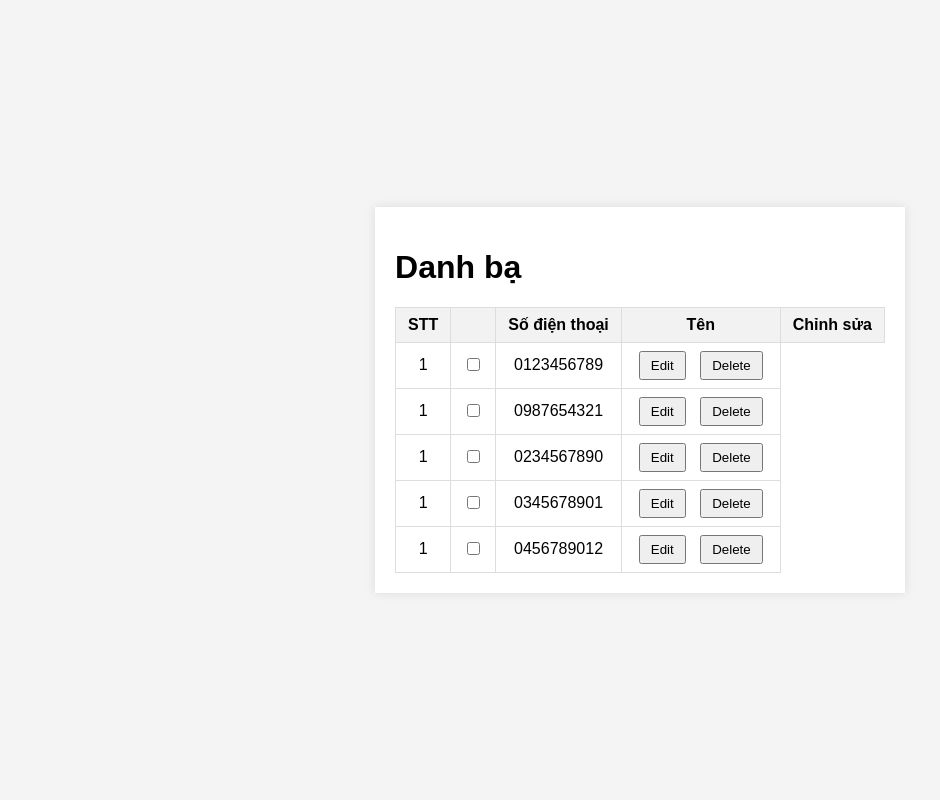
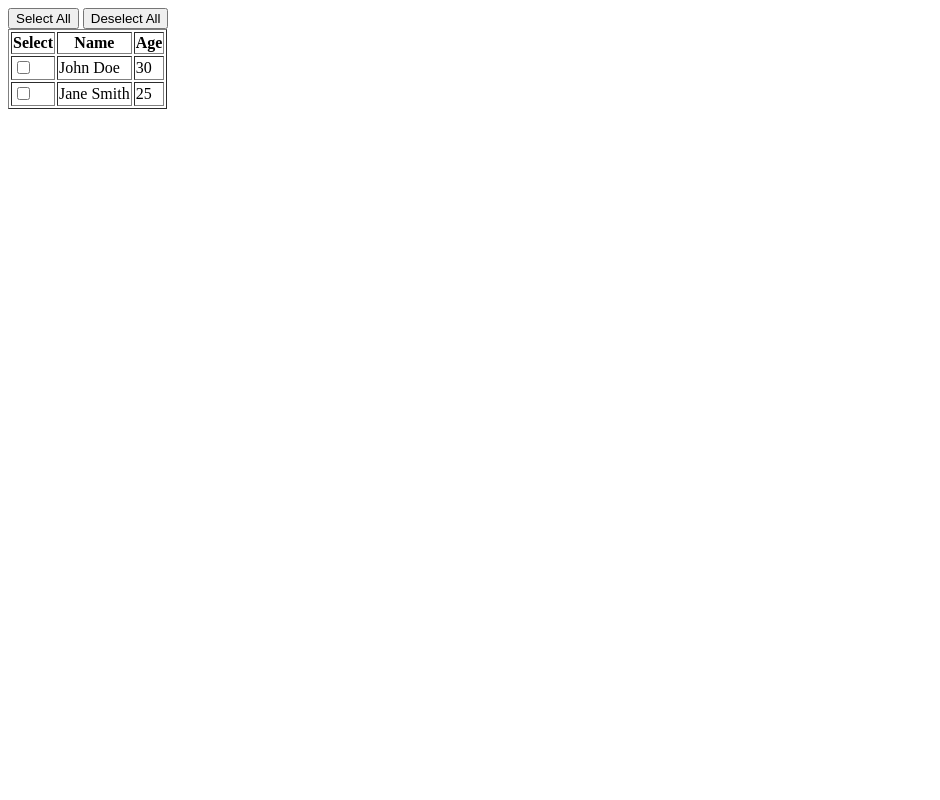
Before and after one commit to whynotnghiavu/nghia-contact-manager, a Flask app: page / in a window 1280 px wide. Shown: the whole page, without its empty margins (0-940 px from the left). Run offline with Flask 3, Linux system fonts and the light colour scheme.

Commit message:
update database.txt and contents/templates/index.html

```diff
--- a/contents/data/database.txt
+++ b/contents/data/database.txt
@@ -1,5 +1,5 @@
-0123456789
-0987654321
-0234567890
-0345678901
-0456789012
+0123456789, xxxxxxxxxxxxxxxxxxx
+0987654321, xxxxxxxxxxxxxxxxxxx
+0234567890, xxxxxxxxxxxxxxxxxxx
+0345678901, xxxxxxxxxxxxxxxxxxx
+0456789012, xxxxxxxxxxxxxxxxxxx
--- a/contents/templates/index.html
+++ b/contents/templates/index.html
@@ -3,95 +3,63 @@
 <head>
     <meta charset="UTF-8">
     <meta name="viewport" content="width=device-width, initial-scale=1.0">
-    <title>Phone Numbers</title>
+    <title>Select Rows in Table</title>
     <style>
-        body {
-            font-family: Arial, sans-serif;
-            background-color: #f4f4f4;
-            margin: 0;
-            padding: 0;
-            display: flex;
-            justify-content: center;
-            align-items: center;
-            height: 100vh;
-        }
-        .container {
-            background-color: #fff;
-            padding: 20px;
-            box-shadow: 0 0 10px rgba(0, 0, 0, 0.1);
-        }
-        table {
-            width: 100%;
-            border-collapse: collapse;
-        }
-        th, td {
-            padding: 8px 12px;
-            border: 1px solid #ddd;
-            text-align: center;
-        }
-        th {
-            background-color: #f2f2f2;
-        }
-        .actions button {
-            margin: 0 5px;
-            padding: 5px 10px;
-            cursor: pointer;
+        .selected {
+            background-color: #d3d3d3;
         }
     </style>
 </head>
 <body>
-    <div class="container">
-        <h1>Danh bạ</h1>
-        <table>
+    <button onclick="selectAllRows()">Select All</button>
+    <button onclick="deselectAllRows()">Deselect All</button>
+
+    <table border="1" id="myTable">
         <thead>
             <tr>
-                    <th>STT</th>
-                    <th></th>
-                    <th>Số điện thoại</th>
-                    <th>Tên</th>
-                    <th>Chỉnh sửa</th>
+                <th>Select</th>
+                <th>Name</th>
+                <th>Age</th>
             </tr>
         </thead>
-
         <tbody>
-
-
-
-
-
-
-
-
-
-
-
-{% set i = 0 %}
-{% for number in vcards %}
-<tr>
-    {% set i = i + 1 %}
-<td>{{ i }}</td>
+            <tr onclick="toggleRowSelection(this)">
                 <td><input type="checkbox"></td>
-<td>{{ number }}</td>
-<td class="actions">
-<button onclick="editNumber('{{ number }}')">Edit</button>
-<button onclick="deleteNumber('{{ number }}')">Delete</button>
-</td>
+                <td>John Doe</td>
+                <td>30</td>
             </tr>
-{% endfor %}
-
-
-
-
-
+            <tr onclick="toggleRowSelection(this)">
+                <td><input type="checkbox"></td>
+                <td>Jane Smith</td>
+                <td>25</td>
+            </tr>
+            <!-- Add more rows as needed -->
         </tbody>
     </table>
-    </div>
+
     <script>
-        function editNumber(number) {
-            alert('Edit: ' + number);
+        function toggleRowSelection(row) {
+            const checkbox = row.querySelector('input[type="checkbox"]');
+            checkbox.checked = !checkbox.checked;
+            row.classList.toggle('selected', checkbox.checked);
         }
-        function deleteNumber(number) {
-            alert('Delete: ' + number);
+
+        function selectAllRows() {
+            const rows = document.querySelectorAll('#myTable tbody tr');
+            rows.forEach(row => {
+                const checkbox = row.querySelector('input[type="checkbox"]');
+                checkbox.checked = true;
+                row.classList.add('selected');
+            });
+        }
+
+        function deselectAllRows() {
+            const rows = document.querySelectorAll('#myTable tbody tr');
+            rows.forEach(row => {
+                const checkbox = row.querySelector('input[type="checkbox"]');
+                checkbox.checked = false;
+                row.classList.remove('selected');
+            });
         }
     </script>
 </body>
```
Also changed, not shown: contents/testsssss/a.html (added, +38 -0 lines), contents/testsssss/script.js (added, +16 -0 lines), contents/testsssss/styles.css (added, +23 -0 lines). Lines whose indentation alone changed are shown as unchanged.
